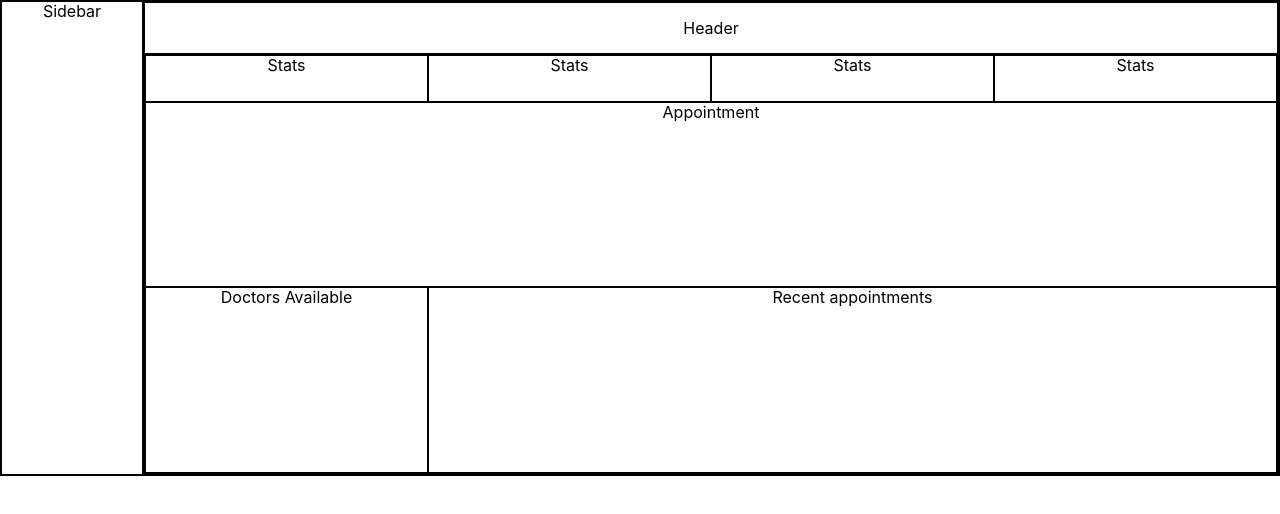
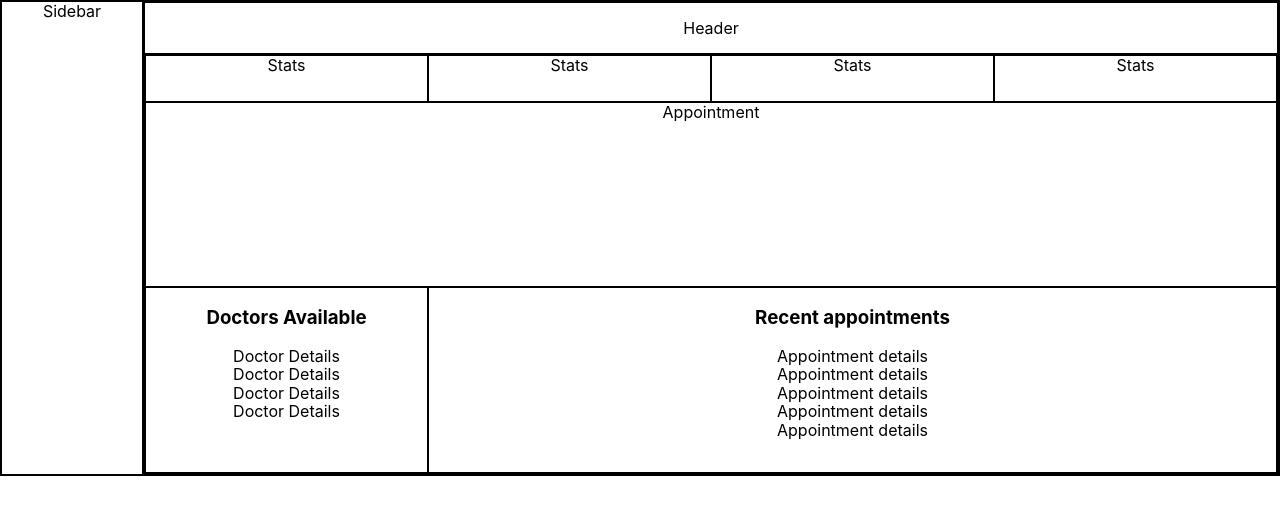
Before and after one commit to SinghVikram97/Patient-Similarity, a React (Create React App) app: page / in a window 1280 px wide. Shown: the top 514 px of the page. Built offline with nearby package versions, Linux system fonts and the light colour scheme.

Commit message:
Added basic layout

```diff
--- a/src/App.js
+++ b/src/App.js
@@ -14,8 +14,21 @@ class App extends Component {
             <div className="stats border">Stats</div>
             <div className="stats border">Stats</div>
             <div className="appointment border">Appointment</div>
-            <div className="doctors border">Doctors Available</div>
-            <div className="recentAppointments border">Recent appointments</div>
+            <div className="doctors border">
+              <h3>Doctors Available</h3>
+              <div>Doctor Details</div>
+              <div>Doctor Details</div>
+              <div>Doctor Details</div>
+              <div>Doctor Details</div>
+            </div>
+            <div className="recentAppointments border">
+              <h3>Recent appointments</h3>
+              <div>Appointment details</div>
+              <div>Appointment details</div>
+              <div>Appointment details</div>
+              <div>Appointment details</div>
+              <div>Appointment details</div>
+            </div>
           </main>
         </div>
       </div>
```
Also changed, not shown: 1 other file (tests, documents, lock files or other folders).
